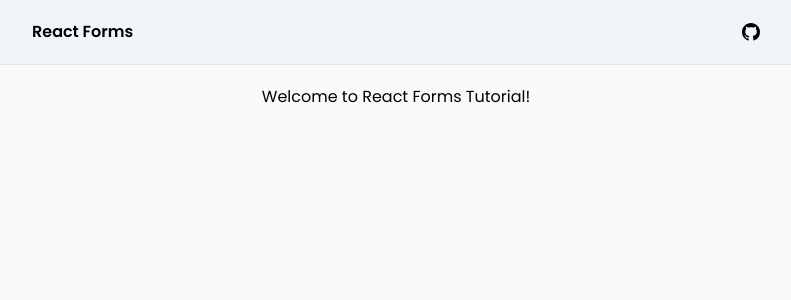
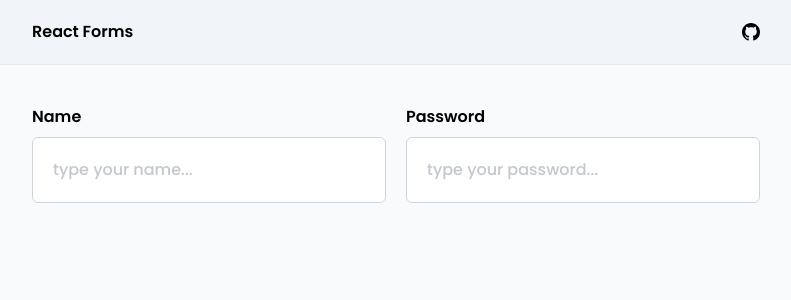
Before and after one commit to Andriikryl/form-react, a React (Vite) app: page / in a window 1280 px wide. Shown: the top 300 px of the page, without its empty margins (244-1035 px from the left). Built offline with nearby package versions, Linux system fonts and the light colour scheme.

Commit message:
add two input components to the form component

```diff
--- a/src/Form.jsx
+++ b/src/Form.jsx
@@ -15,6 +15,21 @@ import { BsFillCheckSquareFill } from 'react-icons/bs'
 
 export const Form = () => {
   return (
-    <div className="text-center mt-5">Welcome to React Forms Tutorial!</div>
+    <div className="container mt-5 text-center">
+      <div className="grid gap-5 md:grid-cols-2">
+        <Input
+          label="name"
+          type="text"
+          id="name"
+          placeholder="type your name..."
+        />
+        <Input
+          label="password"
+          type="password"
+          id="password"
+          placeholder="type your password..."
+        />
+      </div>
+    </div>
   )
 }
```
